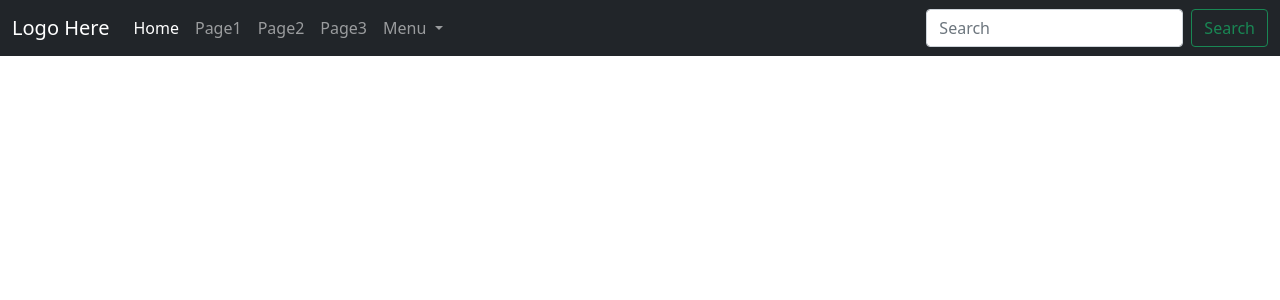
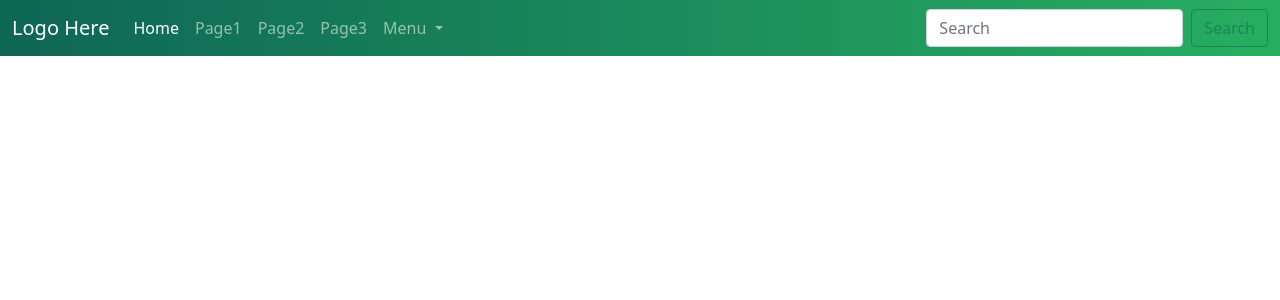
Before and after one commit to Muhammad-Usama-07/Web-Development-WIth-Python, a Django app: page / in a window 1280 px wide. Shown: the top 300 px of the page. Run offline with Django 3.2, Linux system fonts and the light colour scheme.

Commit message:
changing navbar background color

```diff
--- a/FirstProject/templates/index.html
+++ b/FirstProject/templates/index.html
@@ -13,7 +13,8 @@
 </head>
 
 <body>
-    <nav class="navbar navbar-expand-lg navbar-dark bg-dark">
+    <nav class="navbar navbar-expand-lg navbar-dark " style="background: linear-gradient(to right, #0e6655 0%, #27ae60 100%);
+    ">
         <div class="container-fluid">
             <a class="navbar-brand" href="#">Logo Here</a>
             <button class="navbar-toggler" type="button" data-bs-toggle="collapse" data-bs-target="#navbarSupportedContent" aria-controls="navbarSupportedContent" aria-expanded="false" aria-label="Toggle navigation">
```
